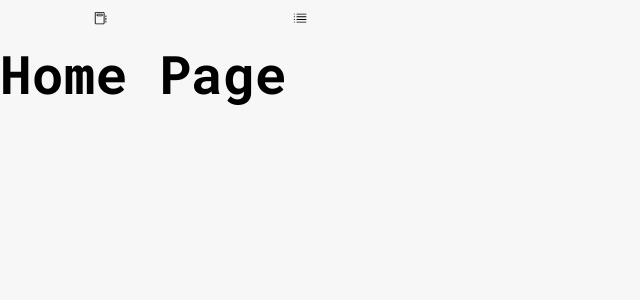
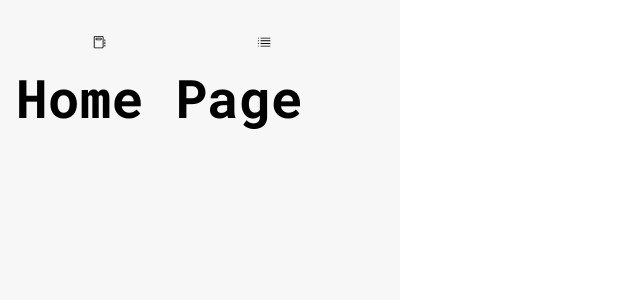
Before and after one commit to gzkdev/minotes-app, a React (Create React App) app: page / in a window 1280 px wide. Shown: the top 300 px of the page, without its empty margins (0-640 px from the left). Built offline with nearby package versions, Linux system fonts and the light colour scheme.

Commit message:
style: add home styles

```diff
--- a/src/index.css
+++ b/src/index.css
@@ -66,7 +66,7 @@ body {
   line-height: 1.5;
   -webkit-font-smoothing: antialiased;
   -moz-osx-font-smoothing: grayscale;
-  background-color: var(--white-200);
+  background-color: var(--white-100);
   color: var(--black-100);
 }
 
--- a/src/pages/index.tsx
+++ b/src/pages/index.tsx
@@ -1,9 +1,13 @@
 import { ControlSwitch } from "../components";
+import styles from "../styles/HomePage.module.css";
 function Home() {
   return (
-    <div>
-      <ControlSwitch />
-      <h1>Home Page</h1>
+    <div className={styles.container}>
+      <div className={styles.main} data-role="main">
+        <ControlSwitch />
+        <h1>Home Page</h1>
+      </div>
+      <div className={styles.space} data-role="section"></div>
     </div>
   );
 }
--- /dev/null
+++ b/src/styles/HomePage.module.css
@@ -0,0 +1,24 @@
+.container {
+  display: grid;
+  height: 100%;
+}
+
+.main {
+  padding: 24px 16px;
+  background-color: var(--white-200);
+}
+
+.space {
+  display: none;
+}
+
+@media (min-width: 1000px) {
+  .container {
+    grid-template-columns: 400px 1fr;
+  }
+
+  .space {
+    padding: 24px;
+    display: block;
+  }
+}
```
